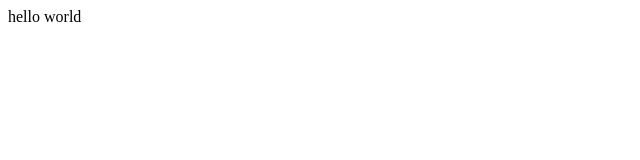
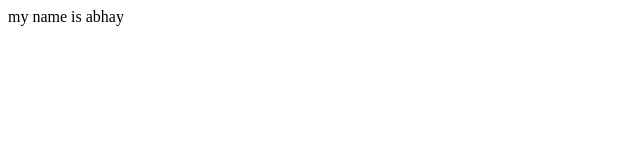
Before and after one commit to abhayabhay81/firstwebsite, a plain HTML site: page index.html in a window 1280 px wide. Shown: the full height of the page, 0-640 px from the left. Drawn offline with Linux system fonts and the light colour scheme.

Commit message:
some message

```diff
--- a/index.html
+++ b/index.html
@@ -7,7 +7,7 @@
 </head>
 <body>
     <div>
-        hello world
+        my name is abhay
     </div>
 </body>
 </html>
```
Also changed, not shown: 1 other file.
